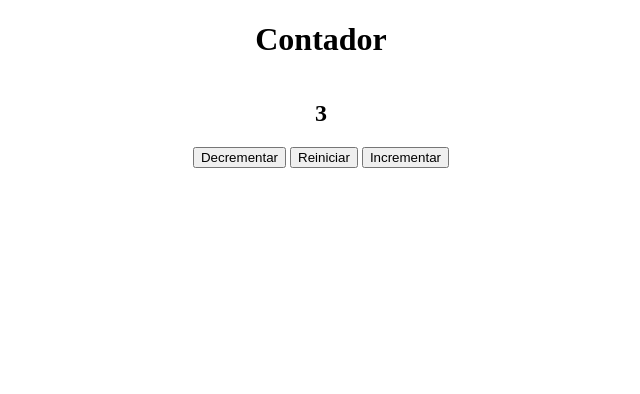
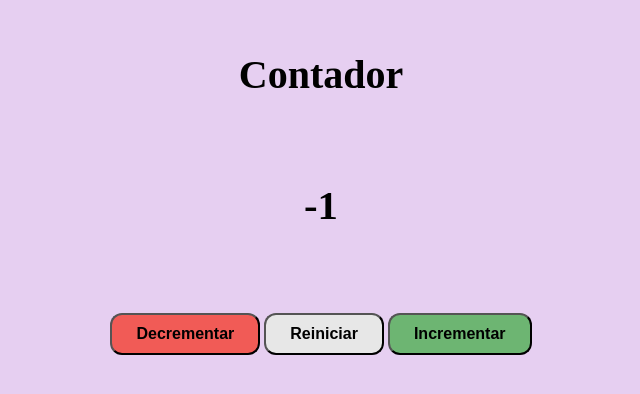
Before and after one commit to Zarahi93/Contador, a plain HTML site: page index.html in a window 1280 px wide. Both pictures are taken after a click on the button "Decrementar". Shown: the whole page, without its empty margins (319-959 px from the left). Drawn offline with Linux system fonts and the light colour scheme.

Commit message:
Apariencia y funcionalidad

```diff
--- a/index.html
+++ b/index.html
@@ -13,14 +13,15 @@
     </header>
     <main>
         <section id="contador">
-        <h2>3</h2>
+        <h2 id="valor">0</h2>
         </section>
         <section id="botones">
-<button type="button">Decrementar</button>
-<button type="reset">Reiniciar</button>
-<button type="button">Incrementar</button>
+<button id="decrementar" type="button">Decrementar</button>
+<button id="reiniciar" type="reset">Reiniciar</button>
+<button id="incrementar" type="button">Incrementar</button>
 
         </section>
     </main>
+<script src="index.js"></script>
 </body>
 </html>
--- a/index.js
+++ b/index.js
@@ -0,0 +1,23 @@
+//******Se declaran las variables a utilizar********
+let contador = 0;
+
+//Selecccionar los elementos a utilizar
+const valor = document.getElementById("valor");
+const restar = document.getElementById("decrementar");
+const reiniciar = document.getElementById("reiniciar");
+const agregar = document.getElementById("incrementar");
+
+//Agregar funcionalidad a botones
+
+restar.onclick = function() {
+    contador--;
+    valor.innerHTML = contador;
+};
+ reiniciar.onclick = function() {
+    contador = 0;
+    valor.innerHTML = contador;
+ };
+ agregar.onclick = function() {
+    contador++;
+    valor.innerHTML = contador;
+ };
--- a/style.css
+++ b/style.css
@@ -1,4 +1,9 @@
+body{
+background-color: rgb(230, 207, 241);
+}
 h1{
+margin:4%;
+font-size:  250%;
 text-align: center;
 }
 main{
@@ -6,3 +11,30 @@ main{
     flex-direction: column;
     align-items: center;
 }
+
+#contador{
+    margin-bottom: 4%;
+    font-size:  170%;
+}
+
+#decrementar{
+    background-color: #f44336d2;
+    font-size: 16px;
+    font-weight:600;
+    padding: 10px 24px;
+    border-radius: 12px;
+}
+#reiniciar{
+    background-color: #e7e7e7; color: black;
+    font-size: 16px;
+    font-weight:600;
+    padding: 10px 24px;
+    border-radius: 12px;
+}
+#incrementar{
+    background-color: #4caf4fc7;
+    font-size: 16px;
+    font-weight:600;
+    padding: 10px 24px;
+    border-radius: 12px;
+}
```
